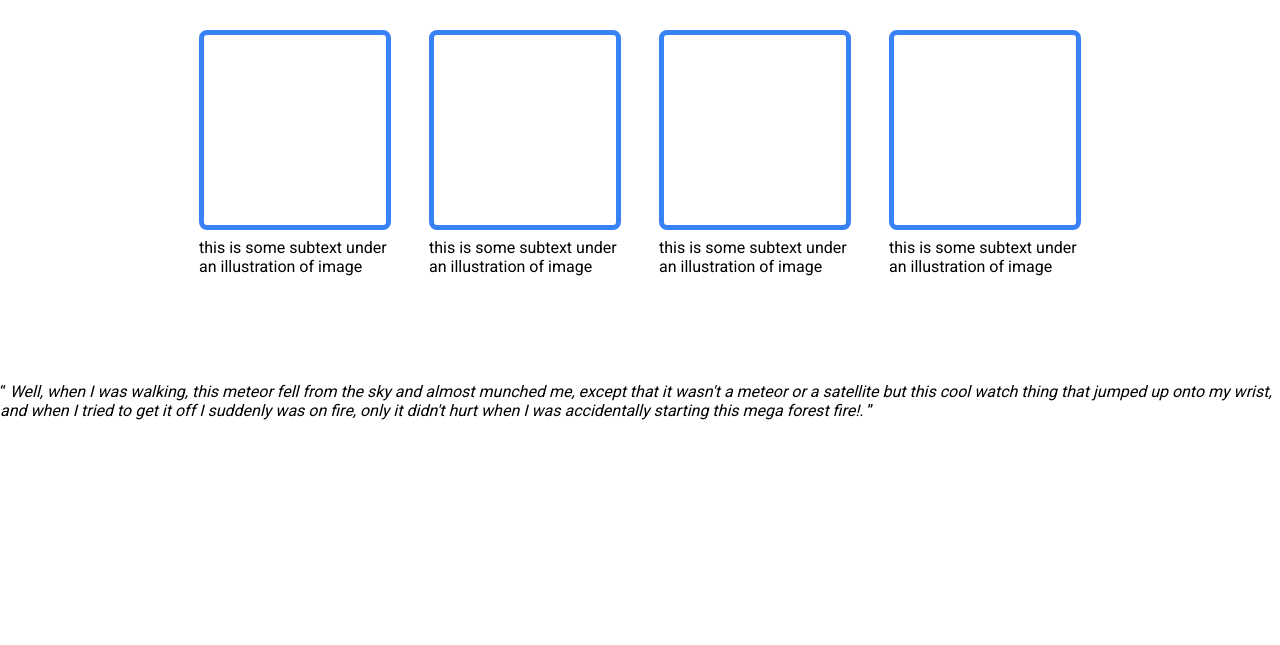
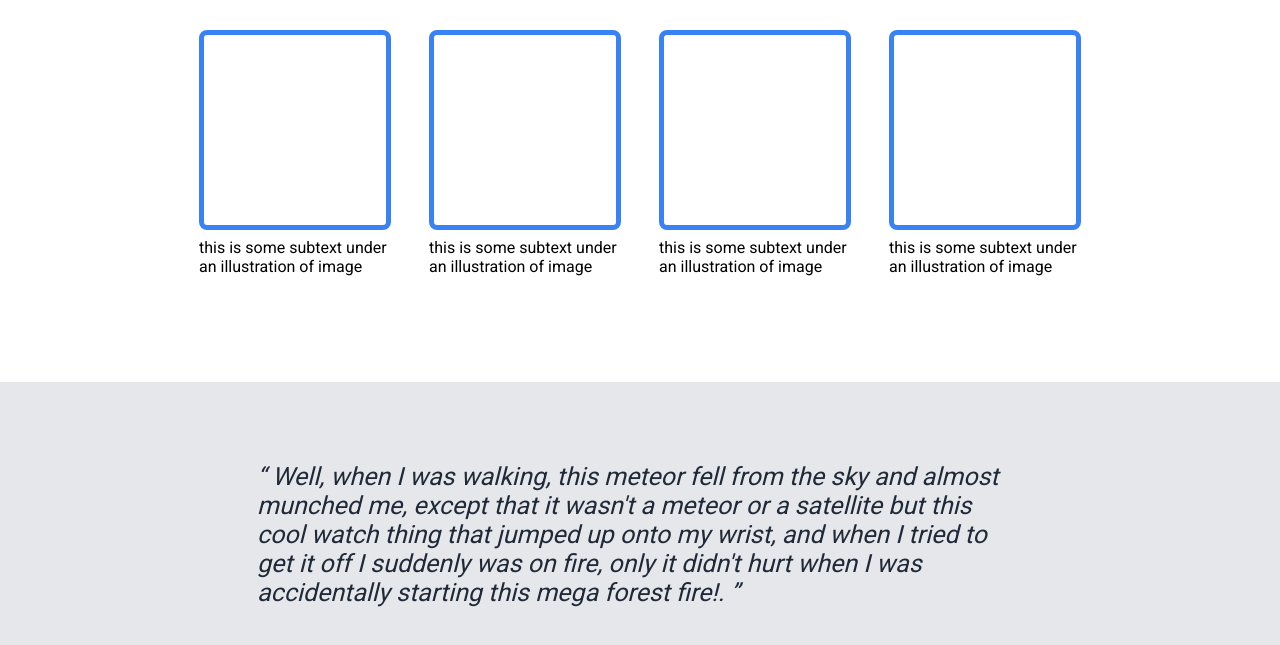
Before and after one commit to gnanaprakash2918/Landing-Page, a plain HTML site: page index.html in a window 1280 px wide. Shown: the part 595-1240 px from the top of the page. Before the commit the page ends 1015 px from the top, so only its background shows below. Drawn offline with Linux system fonts and the light colour scheme.

Commit message:
Aligned and styled Quotes section

```diff
--- a/index.html
+++ b/index.html
@@ -71,15 +71,15 @@
     </div>
 
     <div class="quotes-section">
-      <q>
-        <em>
+      <div class="quotes-container">
+        <q>
           Well, when I was walking, this meteor fell from the sky and almost
           munched me, except that it wasn't a meteor or a satellite but this
           cool watch thing that jumped up onto my wrist, and when I tried to get
           it off I suddenly was on fire, only it didn't hurt when I was
           accidentally starting this mega forest fire!.
-        </em>
-      </q>
+        </q>
+      </div>
     </div>
   </body>
 </html>
--- a/style.css
+++ b/style.css
@@ -148,3 +148,23 @@ a {
   border-radius: 8px;
   margin-bottom: 8px;
 }
+
+.quotes-section {
+  background-color: #e5e7eb;
+  padding: 50px;
+  display: flex;
+  justify-content: center;
+  align-items: center;
+}
+
+.quotes-container {
+  width: 70%;
+  padding: 30px;
+}
+
+.quotes-section q {
+  font-size: 25px;
+  font-weight: lighter;
+  font-style: italic;
+  color: #1f2937;
+}
```
